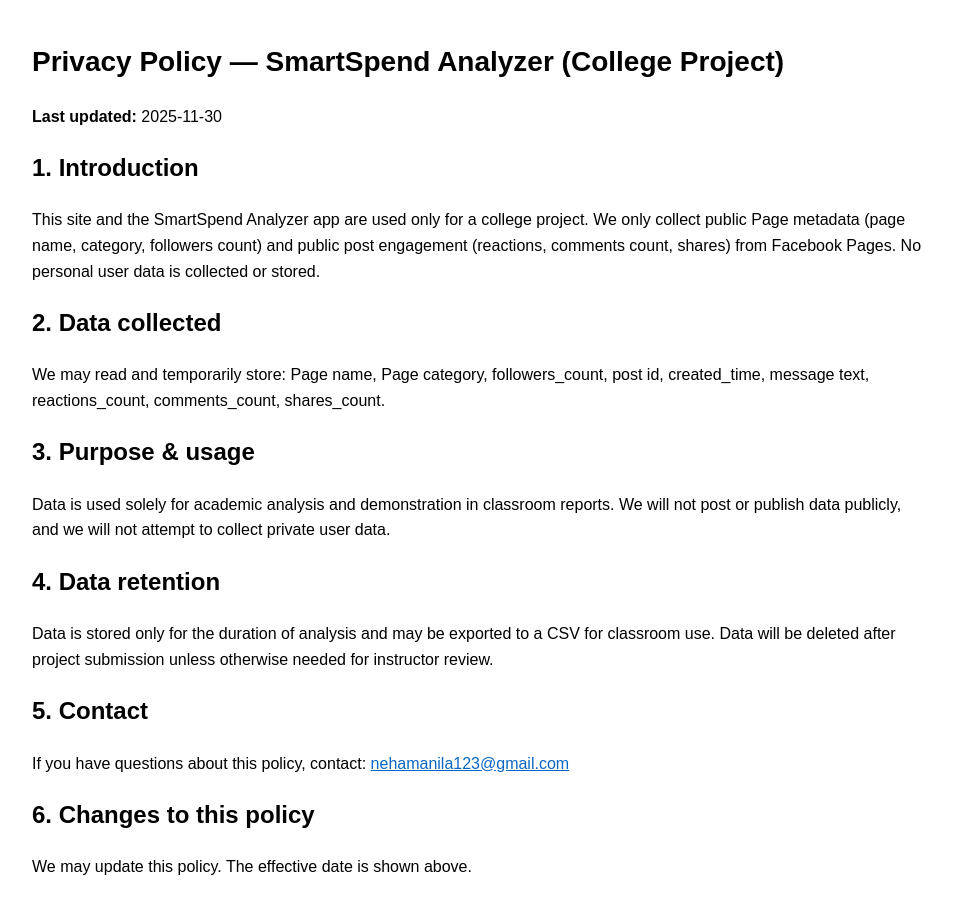
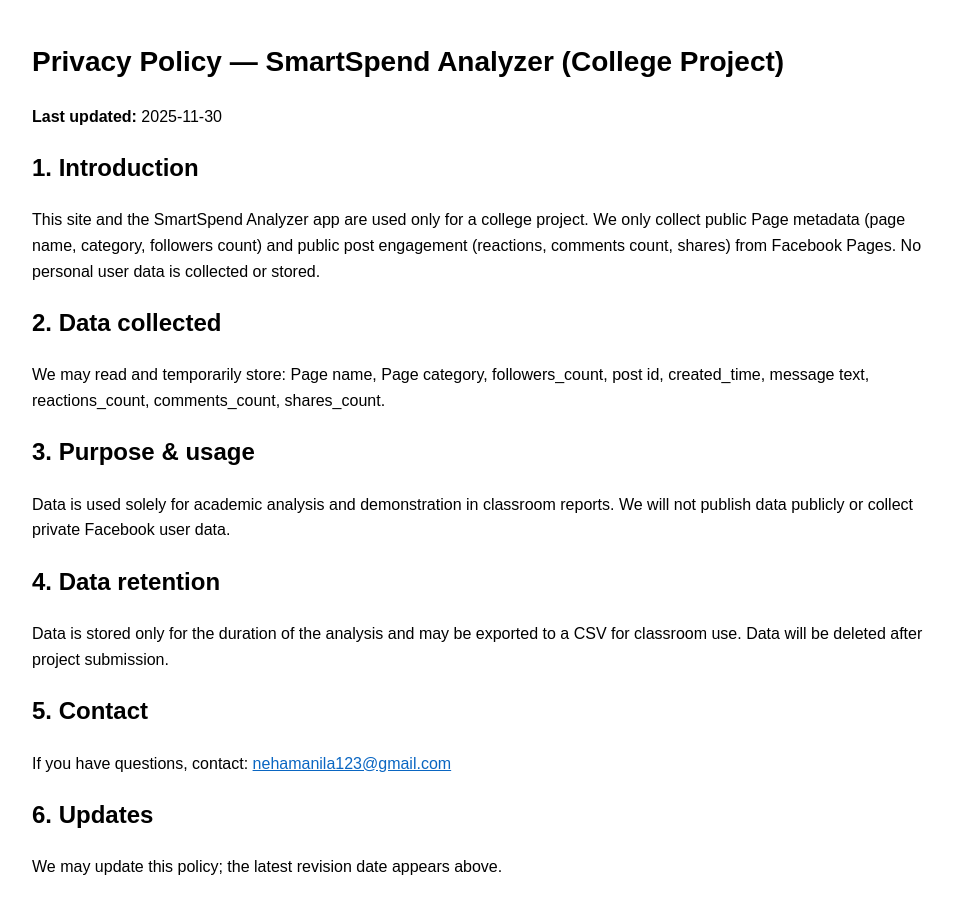
Before and after one commit to ANU-Neha/ANU-NEHA.github.io, a plain HTML site: page index.html in a window 1280 px wide. Shown: the whole page, without its empty margins (158-1112 px from the left). Drawn offline with Linux system fonts and the light colour scheme.

Commit message:
Revise data usage and policy language in index.html

```diff
--- a/index.html
+++ b/index.html
@@ -22,15 +22,15 @@
   <p>We may read and temporarily store: Page name, Page category, followers_count, post id, created_time, message text, reactions_count, comments_count, shares_count.</p>
 
   <h2>3. Purpose & usage</h2>
-  <p>Data is used solely for academic analysis and demonstration in classroom reports. We will not post or publish data publicly, and we will not attempt to collect private user data.</p>
+  <p>Data is used solely for academic analysis and demonstration in classroom reports. We will not publish data publicly or collect private Facebook user data.</p>
 
   <h2>4. Data retention</h2>
-  <p>Data is stored only for the duration of analysis and may be exported to a CSV for classroom use. Data will be deleted after project submission unless otherwise needed for instructor review.</p>
+  <p>Data is stored only for the duration of the analysis and may be exported to a CSV for classroom use. Data will be deleted after project submission.</p>
 
   <h2>5. Contact</h2>
-  <p>If you have questions about this policy, contact: <a href="mailto:nehamanila123@gmail.com">nehamanila123@gmail.com</a></p>
+  <p>If you have questions, contact: <a href="mailto:nehamanila123@gmail.com">nehamanila123@gmail.com</a></p>
 
-  <h2>6. Changes to this policy</h2>
-  <p>We may update this policy. The effective date is shown above.</p>
+  <h2>6. Updates</h2>
+  <p>We may update this policy; the latest revision date appears above.</p>
 </body>
 </html>
```
